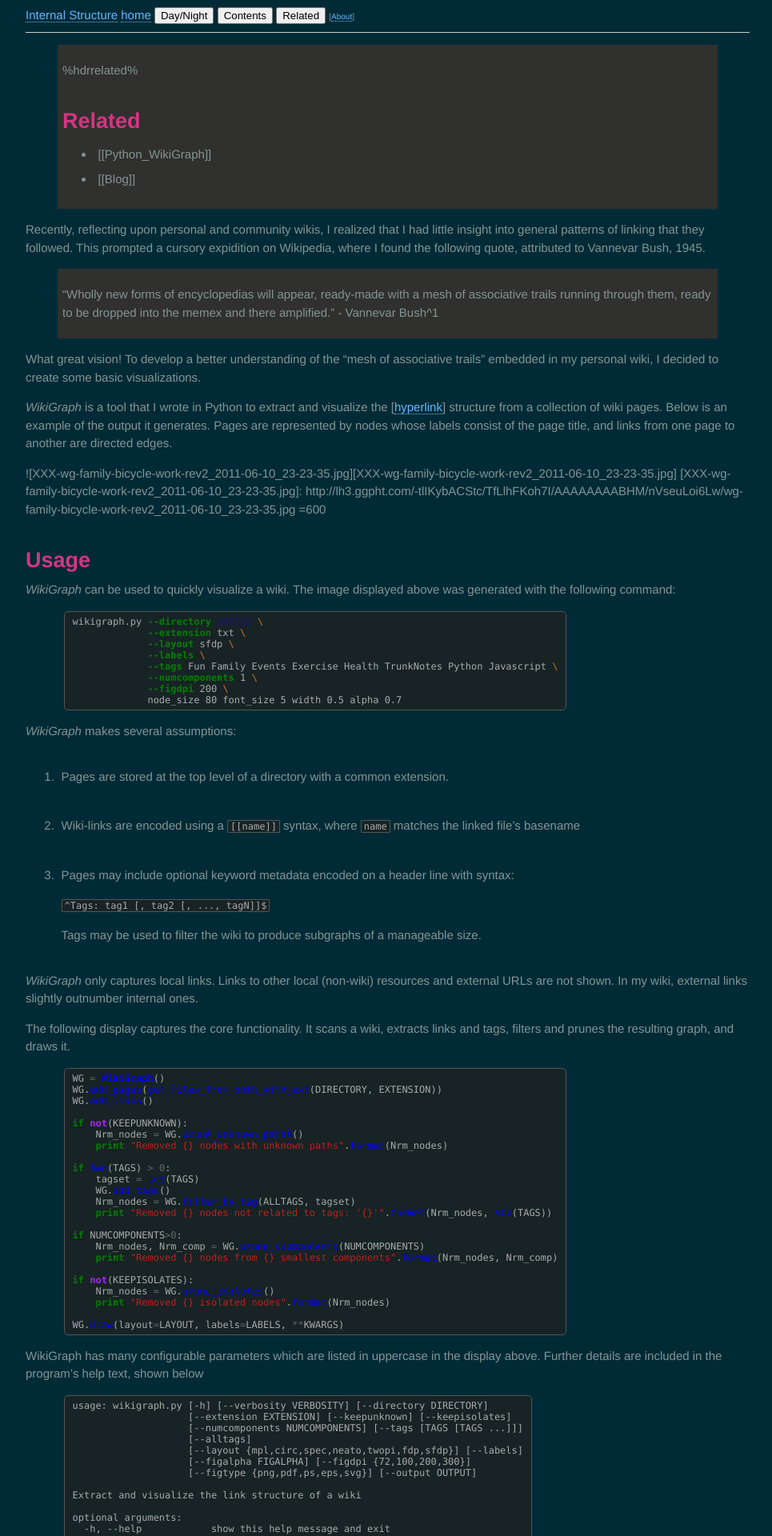
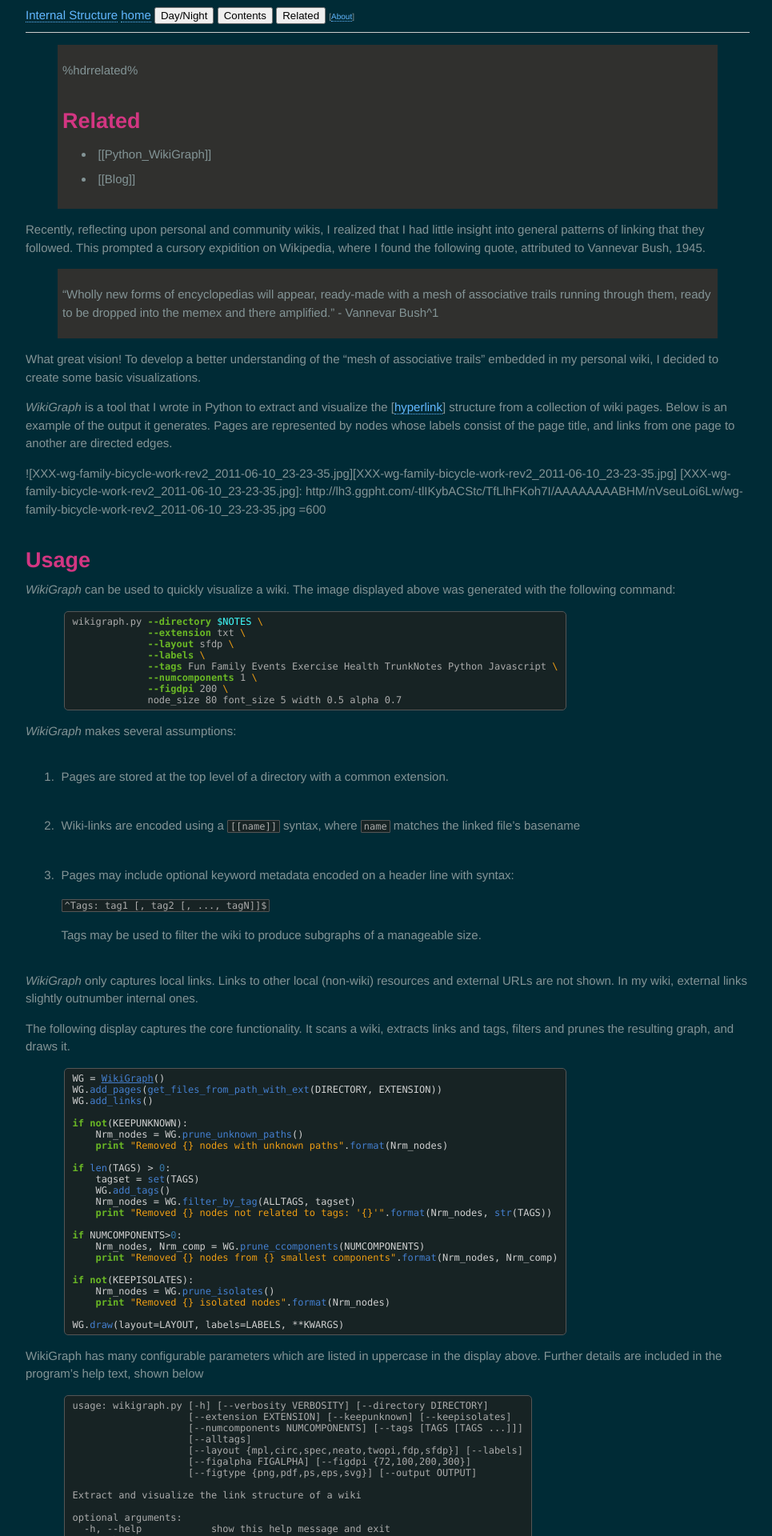
Before and after one commit to tub78/tub78.github.com, a Jekyll site: the page built from _posts/2011-06-10-Wiki-Graph.md, in a window 1280 px wide. Shown: the top 1920 px of the page at 80% size, without its empty margins (118-1083 px from the left). Built offline with Jekyll 4.4.1, drawn with Linux system fonts in a browser that asks for light colours; nearby versions of some CDN libraries; Markdown is read by kramdown in place of the engine named in the settings.

Commit message:
Switch to pygments "native" palette

```diff
--- a/css/pygments.css
+++ b/css/pygments.css
@@ -1,61 +1,69 @@
-.hll { background-color: #ffffcc }
-.c { color: #408080; font-style: italic } /* Comment */
-.err { border: 1px solid #FF0000 } /* Error */
-.k { color: #008000; font-weight: bold } /* Keyword */
-.o { color: #666666 } /* Operator */
-.cm { color: #408080; font-style: italic } /* Comment.Multiline */
-.cp { color: #BC7A00 } /* Comment.Preproc */
-.c1 { color: #408080; font-style: italic } /* Comment.Single */
-.cs { color: #408080; font-style: italic } /* Comment.Special */
-.gd { color: #A00000 } /* Generic.Deleted */
-.ge { font-style: italic } /* Generic.Emph */
-.gr { color: #FF0000 } /* Generic.Error */
-.gh { color: #000080; font-weight: bold } /* Generic.Heading */
-.gi { color: #00A000 } /* Generic.Inserted */
-.go { color: #808080 } /* Generic.Output */
-.gp { color: #000080; font-weight: bold } /* Generic.Prompt */
-.gs { font-weight: bold } /* Generic.Strong */
-.gu { color: #800080; font-weight: bold } /* Generic.Subheading */
-.gt { color: #0040D0 } /* Generic.Traceback */
-.kc { color: #008000; font-weight: bold } /* Keyword.Constant */
-.kd { color: #008000; font-weight: bold } /* Keyword.Declaration */
-.kn { color: #008000; font-weight: bold } /* Keyword.Namespace */
-.kp { color: #008000 } /* Keyword.Pseudo */
-.kr { color: #008000; font-weight: bold } /* Keyword.Reserved */
-.kt { color: #B00040 } /* Keyword.Type */
-.m { color: #666666 } /* Literal.Number */
-.s { color: #BA2121 } /* Literal.String */
-.na { color: #7D9029 } /* Name.Attribute */
-.nb { color: #008000 } /* Name.Builtin */
-.nc { color: #0000FF; font-weight: bold } /* Name.Class */
-.no { color: #880000 } /* Name.Constant */
-.nd { color: #AA22FF } /* Name.Decorator */
-.ni { color: #999999; font-weight: bold } /* Name.Entity */
-.ne { color: #D2413A; font-weight: bold } /* Name.Exception */
-.nf { color: #0000FF } /* Name.Function */
-.nl { color: #A0A000 } /* Name.Label */
-.nn { color: #0000FF; font-weight: bold } /* Name.Namespace */
-.nt { color: #008000; font-weight: bold } /* Name.Tag */
-.nv { color: #19177C } /* Name.Variable */
-.ow { color: #AA22FF; font-weight: bold } /* Operator.Word */
-.w { color: #bbbbbb } /* Text.Whitespace */
-.mf { color: #666666 } /* Literal.Number.Float */
-.mh { color: #666666 } /* Literal.Number.Hex */
-.mi { color: #666666 } /* Literal.Number.Integer */
-.mo { color: #666666 } /* Literal.Number.Oct */
-.sb { color: #BA2121 } /* Literal.String.Backtick */
-.sc { color: #BA2121 } /* Literal.String.Char */
-.sd { color: #BA2121; font-style: italic } /* Literal.String.Doc */
-.s2 { color: #BA2121 } /* Literal.String.Double */
-.se { color: #BB6622; font-weight: bold } /* Literal.String.Escape */
-.sh { color: #BA2121 } /* Literal.String.Heredoc */
-.si { color: #BB6688; font-weight: bold } /* Literal.String.Interpol */
-.sx { color: #008000 } /* Literal.String.Other */
-.sr { color: #BB6688 } /* Literal.String.Regex */
-.s1 { color: #BA2121 } /* Literal.String.Single */
-.ss { color: #19177C } /* Literal.String.Symbol */
-.bp { color: #008000 } /* Name.Builtin.Pseudo */
-.vc { color: #19177C } /* Name.Variable.Class */
-.vg { color: #19177C } /* Name.Variable.Global */
-.vi { color: #19177C } /* Name.Variable.Instance */
-.il { color: #666666 } /* Literal.Number.Integer.Long */
+.hll { background-color: #404040 }
+.c { color: #999999; font-style: italic } /* Comment */
+.err { color: #a61717; background-color: #e3d2d2 } /* Error */
+.g { color: #d0d0d0 } /* Generic */
+.k { color: #6ab825; font-weight: bold } /* Keyword */
+.l { color: #d0d0d0 } /* Literal */
+.n { color: #d0d0d0 } /* Name */
+.o { color: #d0d0d0 } /* Operator */
+.x { color: #d0d0d0 } /* Other */
+.p { color: #d0d0d0 } /* Punctuation */
+.cm { color: #999999; font-style: italic } /* Comment.Multiline */
+.cp { color: #cd2828; font-weight: bold } /* Comment.Preproc */
+.c1 { color: #999999; font-style: italic } /* Comment.Single */
+.cs { color: #e50808; font-weight: bold; background-color: #520000 } /* Comment.Special */
+.gd { color: #d22323 } /* Generic.Deleted */
+.ge { color: #d0d0d0; font-style: italic } /* Generic.Emph */
+.gr { color: #d22323 } /* Generic.Error */
+.gh { color: #ffffff; font-weight: bold } /* Generic.Heading */
+.gi { color: #589819 } /* Generic.Inserted */
+.go { color: #cccccc } /* Generic.Output */
+.gp { color: #aaaaaa } /* Generic.Prompt */
+.gs { color: #d0d0d0; font-weight: bold } /* Generic.Strong */
+.gu { color: #ffffff; text-decoration: underline } /* Generic.Subheading */
+.gt { color: #d22323 } /* Generic.Traceback */
+.kc { color: #6ab825; font-weight: bold } /* Keyword.Constant */
+.kd { color: #6ab825; font-weight: bold } /* Keyword.Declaration */
+.kn { color: #6ab825; font-weight: bold } /* Keyword.Namespace */
+.kp { color: #6ab825 } /* Keyword.Pseudo */
+.kr { color: #6ab825; font-weight: bold } /* Keyword.Reserved */
+.kt { color: #6ab825; font-weight: bold } /* Keyword.Type */
+.ld { color: #d0d0d0 } /* Literal.Date */
+.m { color: #3677a9 } /* Literal.Number */
+.s { color: #ed9d13 } /* Literal.String */
+.na { color: #bbbbbb } /* Name.Attribute */
+.nb { color: #24909d } /* Name.Builtin */
+.nc { color: #447fcf; text-decoration: underline } /* Name.Class */
+.no { color: #40ffff } /* Name.Constant */
+.nd { color: #ffa500 } /* Name.Decorator */
+.ni { color: #d0d0d0 } /* Name.Entity */
+.ne { color: #bbbbbb } /* Name.Exception */
+.nf { color: #447fcf } /* Name.Function */
+.nl { color: #d0d0d0 } /* Name.Label */
+.nn { color: #447fcf; text-decoration: underline } /* Name.Namespace */
+.nx { color: #d0d0d0 } /* Name.Other */
+.py { color: #d0d0d0 } /* Name.Property */
+.nt { color: #6ab825; font-weight: bold } /* Name.Tag */
+.nv { color: #40ffff } /* Name.Variable */
+.ow { color: #6ab825; font-weight: bold } /* Operator.Word */
+.w { color: #666666 } /* Text.Whitespace */
+.mf { color: #3677a9 } /* Literal.Number.Float */
+.mh { color: #3677a9 } /* Literal.Number.Hex */
+.mi { color: #3677a9 } /* Literal.Number.Integer */
+.mo { color: #3677a9 } /* Literal.Number.Oct */
+.sb { color: #ed9d13 } /* Literal.String.Backtick */
+.sc { color: #ed9d13 } /* Literal.String.Char */
+.sd { color: #ed9d13 } /* Literal.String.Doc */
+.s2 { color: #ed9d13 } /* Literal.String.Double */
+.se { color: #ed9d13 } /* Literal.String.Escape */
+.sh { color: #ed9d13 } /* Literal.String.Heredoc */
+.si { color: #ed9d13 } /* Literal.String.Interpol */
+.sx { color: #ffa500 } /* Literal.String.Other */
+.sr { color: #ed9d13 } /* Literal.String.Regex */
+.s1 { color: #ed9d13 } /* Literal.String.Single */
+.ss { color: #ed9d13 } /* Literal.String.Symbol */
+.bp { color: #24909d } /* Name.Builtin.Pseudo */
+.vc { color: #40ffff } /* Name.Variable.Class */
+.vg { color: #40ffff } /* Name.Variable.Global */
+.vi { color: #40ffff } /* Name.Variable.Instance */
+.il { color: #3677a9 } /* Literal.Number.Integer.Long */
```
